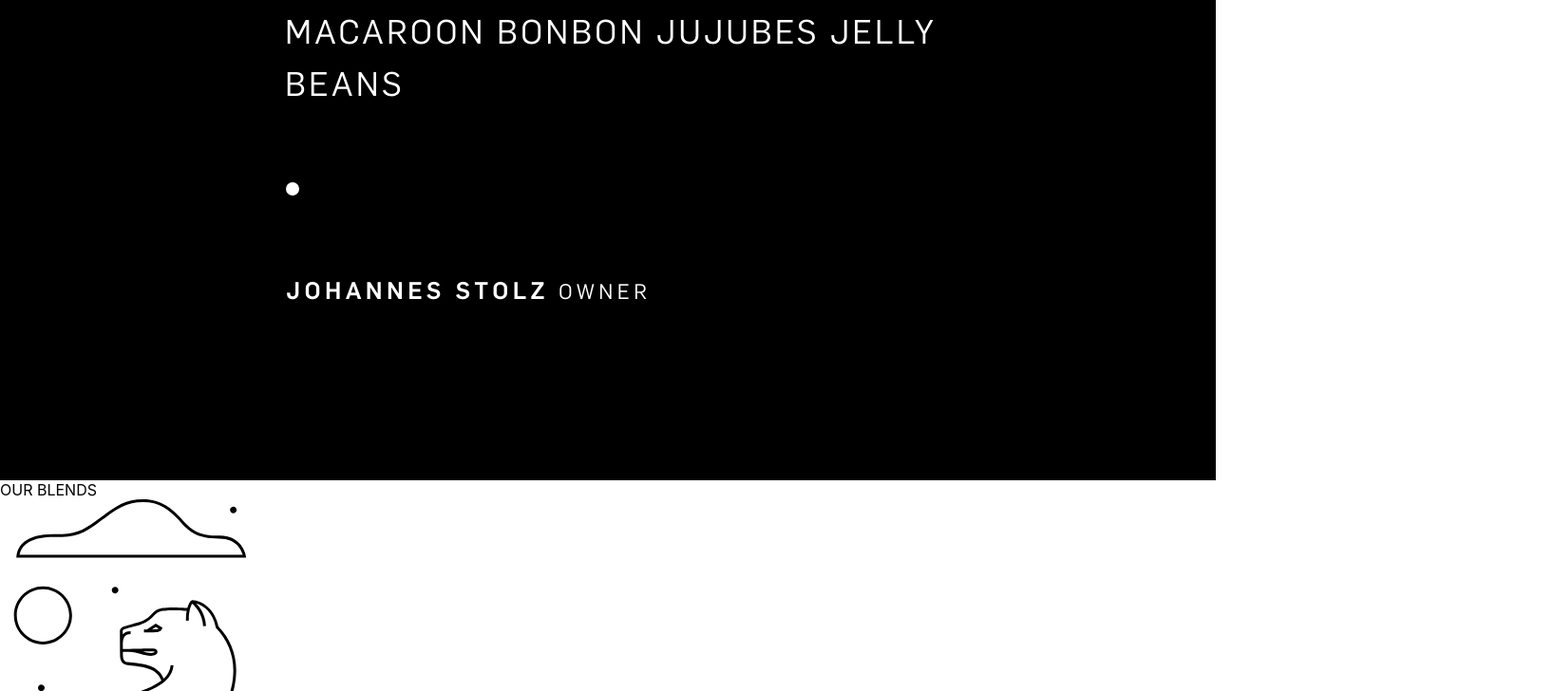
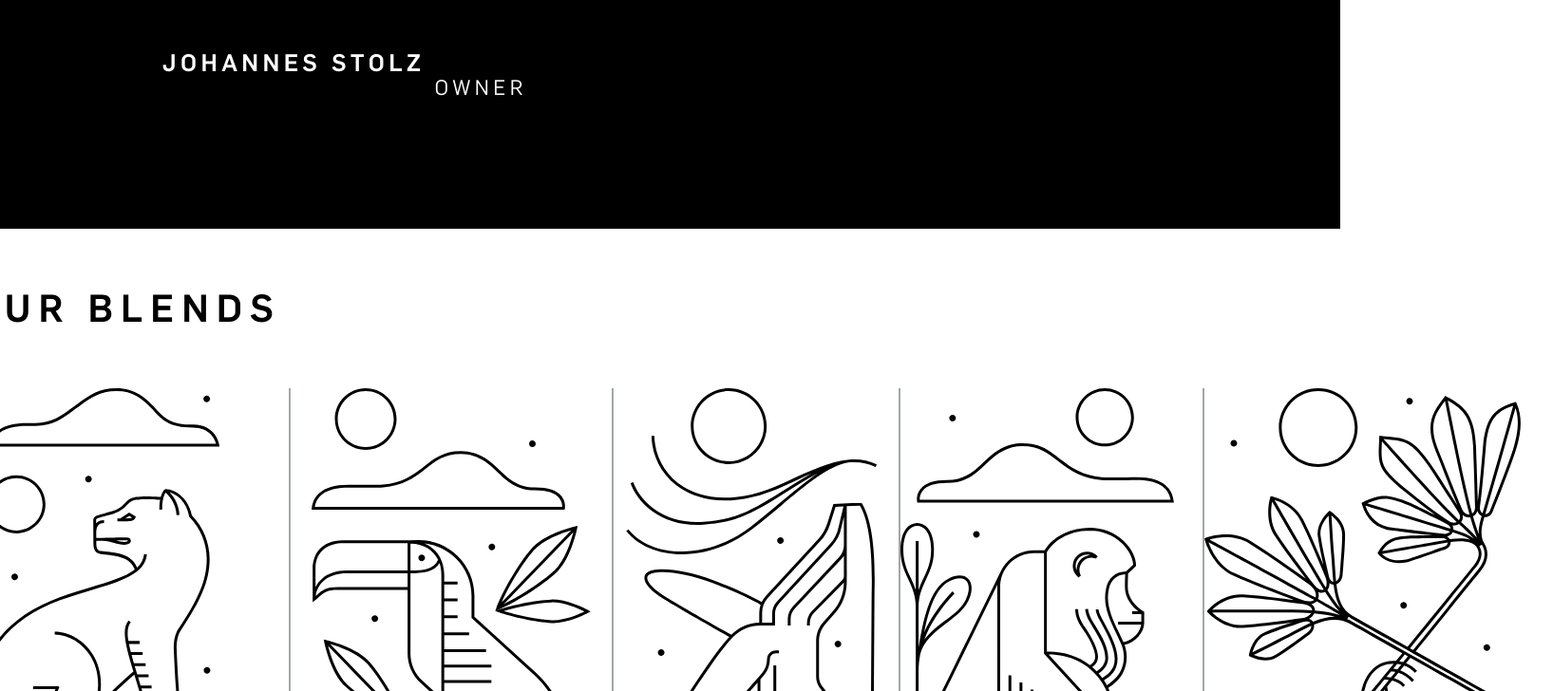
Before and after one commit to AangBel/OnePageHonour, a React (Create React App) app: page / in a window 1280 px wide. Shown: the part 2072-2800 px from the top of the page at 95% size, 1635 px wide, since content can reach past the window. Built offline with nearby package versions, Linux system fonts and the light colour scheme.

Commit message:
it was the overflow:hidden bit in the code that was causing the nav, part of the hero image and the ourblends section to not appear

```diff
--- a/src/components/OurBlends/OurBlends.css
+++ b/src/components/OurBlends/OurBlends.css
@@ -1,21 +1,20 @@
 /* html {
   height: 100vh;
 } */
-/* {
+*{
     padding: 0;
     margin:0;
     box-sizing: border-box;
-} */
+}
 
 
 
-/* body {
+body {
   font-family: "flama book";
   display:flex;
   align-items: center;
   justify-content: center;
-  overflow: hidden;
-} */
+}
 /* height:100vh; */
 /* background: linear-gradient(#fff, #fefefe, #eaeaea); */
 
@@ -34,19 +33,19 @@
   font-style: normal;
 }
 /* THE CONTAINER FOR THE BLENDS HEADER TEXT */
-/* .rectangularSection {
+.rectangularSection {
   background-color: #ffffff;
   height: 100%;
   display: flex;
   flex-direction: column;
   align-items: flex-start;
   padding-left: 100px;
-} */
+}
 /* align-items: center; */
 /* width: 100%; */
 /* ------------- */
 /* "OUR BLENDS" HEADER TEXT */
-/* .accordionHeader {
+.accordionHeader {
   background-color: white;
   font-family: "flama medium";
   color: #000;
@@ -58,14 +57,14 @@
   margin-top: 60px;
   margin-bottom:60px;
   right: 100px;
-} */
+}
 /* padding-left: 100px; */
 
 /* THE CONTAINER FOR THE ACCORDION */
-/* .accordionContainer {
+.accordionContainer {
     display: flex;
     width: 1440px;
-  } */
+  }
 
   /* height: 708px; */
   /* flex-direction: row; */
@@ -78,7 +77,7 @@
 /* margin-bottom: 100px; */
 /* padding-left: 15px; */
 
-/*
+
 .panel {
   position: relative;
 
@@ -95,16 +94,17 @@
   text-combine-upright: none;
   padding-bottom: 5px;
 
-} */
+}
 /* transform: rotate(0.5turn); */
 /* box-shadow: 0px 20px 30px rgba(0, 0, 0, 0.47); */
 /* bottom:20px; */
 /* height: 100%; */
 
-/* .panel:hover {
+.panel:hover {
   flex: 7;
   width:573;
-} */
+}
+
 .a1 {
   background-image: url("./BlendIconography/Apex.svg");
 }
@@ -124,7 +124,7 @@
 }
 
 /* THE P TEXT THAT HOLDS THE INDIVIDUAL NAMES OF THE BLENDS */
-/* .blendName {
+.blendName {
   font-weight: normal;
   font-family: "flama medium";
   text-transform: uppercase;
@@ -135,7 +135,7 @@
   line-height: normal;
   letter-spacing: 3.6px;
   transform: rotate(0.5turn);
-}  */
+}
 /* ---------- */
   /* writing-mode:vertical-rl; */
   /* writing-mode:vertical-lr;
@@ -143,18 +143,18 @@
   text-combine-upright: none;
   transform: rotate(0.5turn);
   bottom:10px; */
-/*
+
 .text {
   position: absolute;
   bottom: 0;
   opacity: 0;
   padding: 10px;
-} */
+}
 /* .box:hover .text {
   opacity: 1;
 } */
 
-/* @media screen and (max-width: 800px) {
+@media screen and (max-width: 800px) {
   body {
     margin: 0;
   }
@@ -169,4 +169,4 @@
   .box:hover {
     flex: 7;
   }
-} */
+}
```
